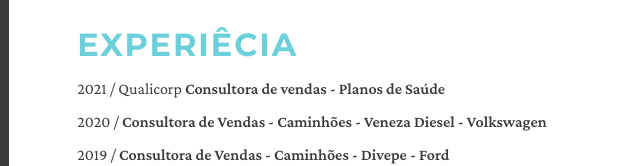
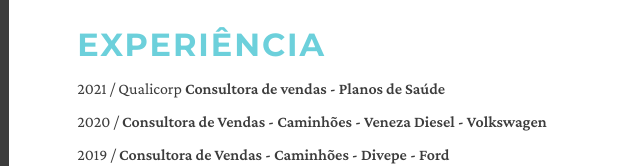
Before and after one commit to rpatricia/desafio_curriculoDigital, a plain HTML site: page index.html in a window 1280 px wide. Shown: the part 660-826 px from the top of the page, 467-1107 px from the left. Drawn offline with nearby package versions, Linux system fonts and the light colour scheme.

Commit message:
Atualizei as informações

```diff
--- a/index.html
+++ b/index.html
@@ -102,7 +102,7 @@
 					</div>
 			</section>
 			<section class="secao4">
-				<h2 class="subtitulo">Experiêcia</h2>
+				<h2 class="subtitulo">Experiência</h2>
 				<p class="detalhes">2021 / Qualicorp <span class="detalhes-subtitulo"> Consultora de vendas - Planos de Saúde</span></p>
 				<p class="detalhes">2020 / <span class="detalhes-subtitulo">Consultora de Vendas - Caminhões - Veneza Diesel - Volkswagen<span></p>
 				<p class="detalhes">2019 / <span class="detalhes-subtitulo">Consultora de Vendas - Caminhões - Divepe - Ford<span></p>
```
